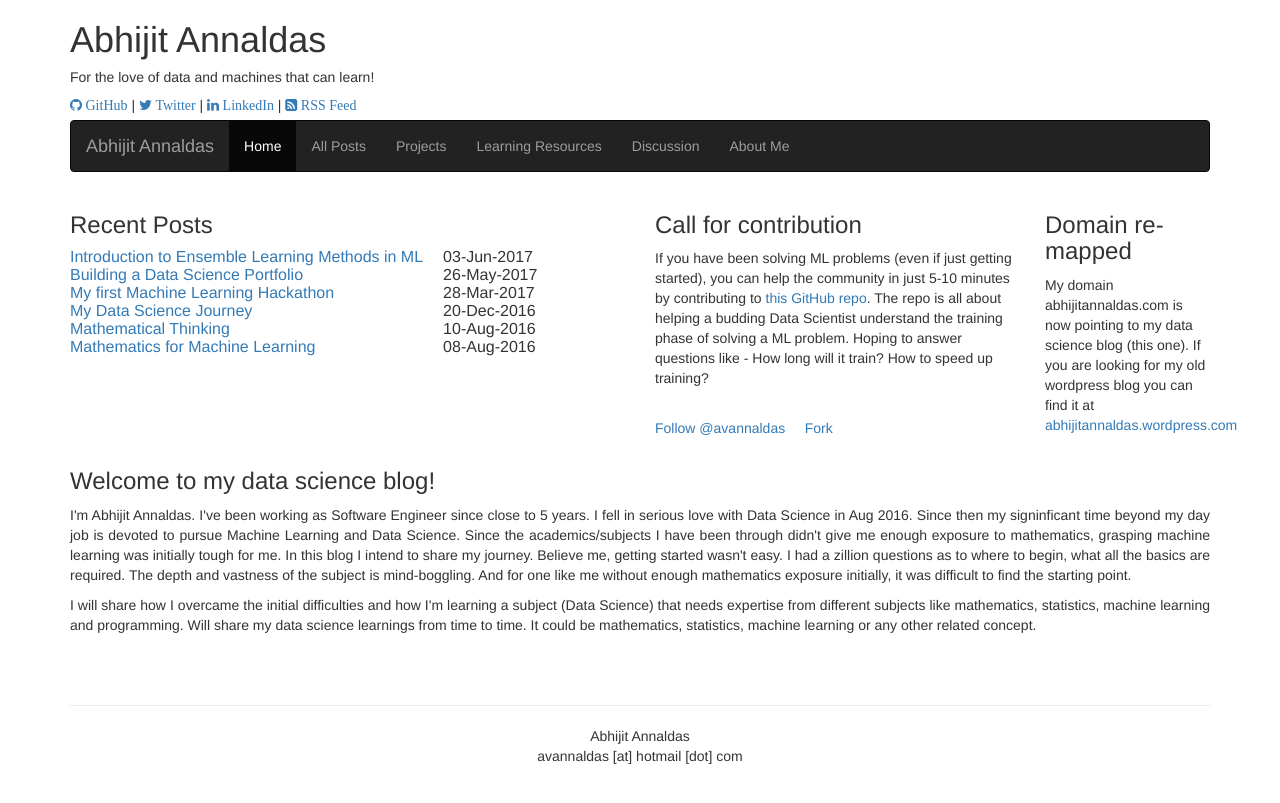
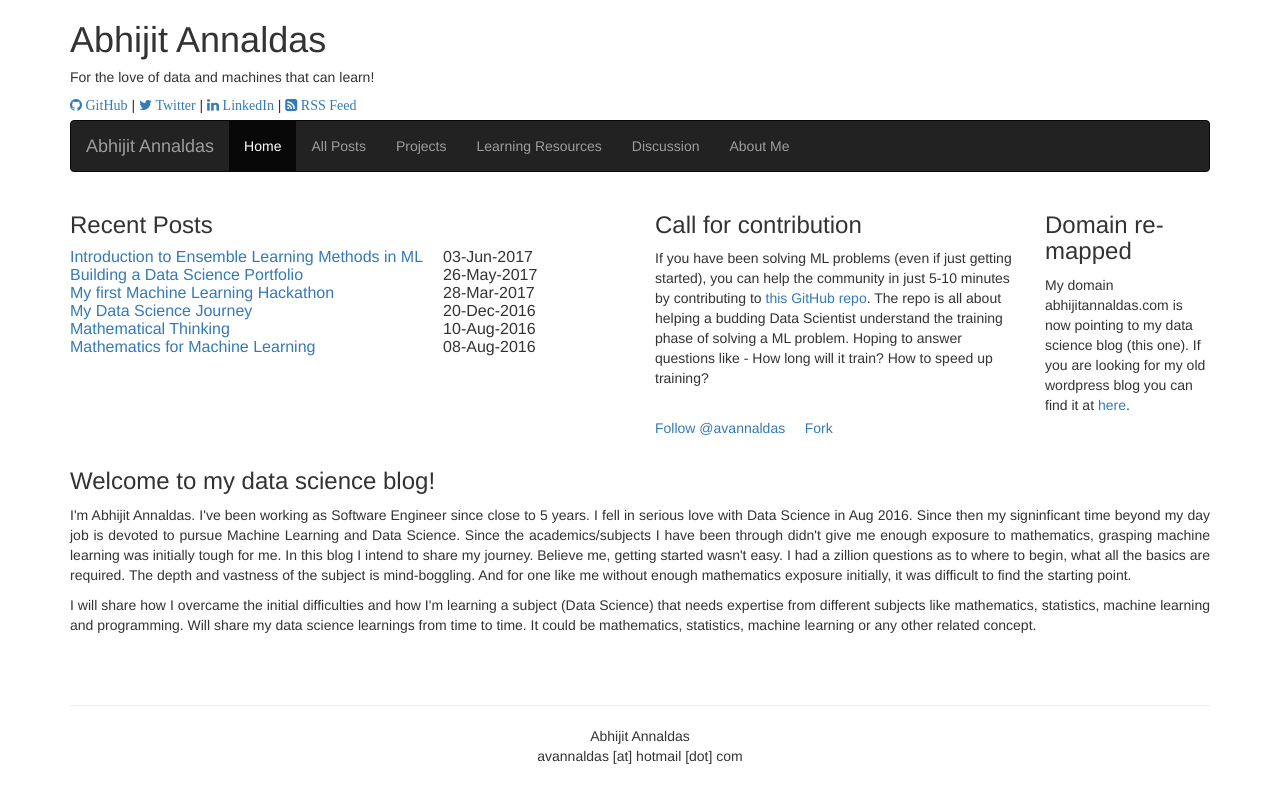
Before and after one commit to devm1023/ML_project, a Jekyll site: the page built from index.html, in a window 1280 px wide. Shown: the top 803 px of the page. Built offline with Jekyll 4.4.1, drawn with Linux system fonts in a browser that asks for light colours; nearby versions of some CDN libraries.

Commit message:
Update index.html

```diff
--- a/index.html
+++ b/index.html
@@ -29,7 +29,7 @@
 	</div>
 	<div class="col-sm-2">
 		<h3>Domain re-mapped</h3>
-		<p>My domain abhijitannaldas.com is now pointing to my data science blog (this one). If you are looking for my old wordpress blog you can find it at <A href="https://abhijitannaldas.wordpress.com/" target="_blank">abhijitannaldas.wordpress.com</A></p>
+		<p>My domain abhijitannaldas.com is now pointing to my data science blog (this one). If you are looking for my old wordpress blog you can find it at <A href="https://abhijitannaldas.wordpress.com/" target="_blank" title="https://abhijitannaldas.wordpress.com/">here</A>.</p>
 	</div>
 </div>
 <div class="row" style="text-align:justify;">
```
